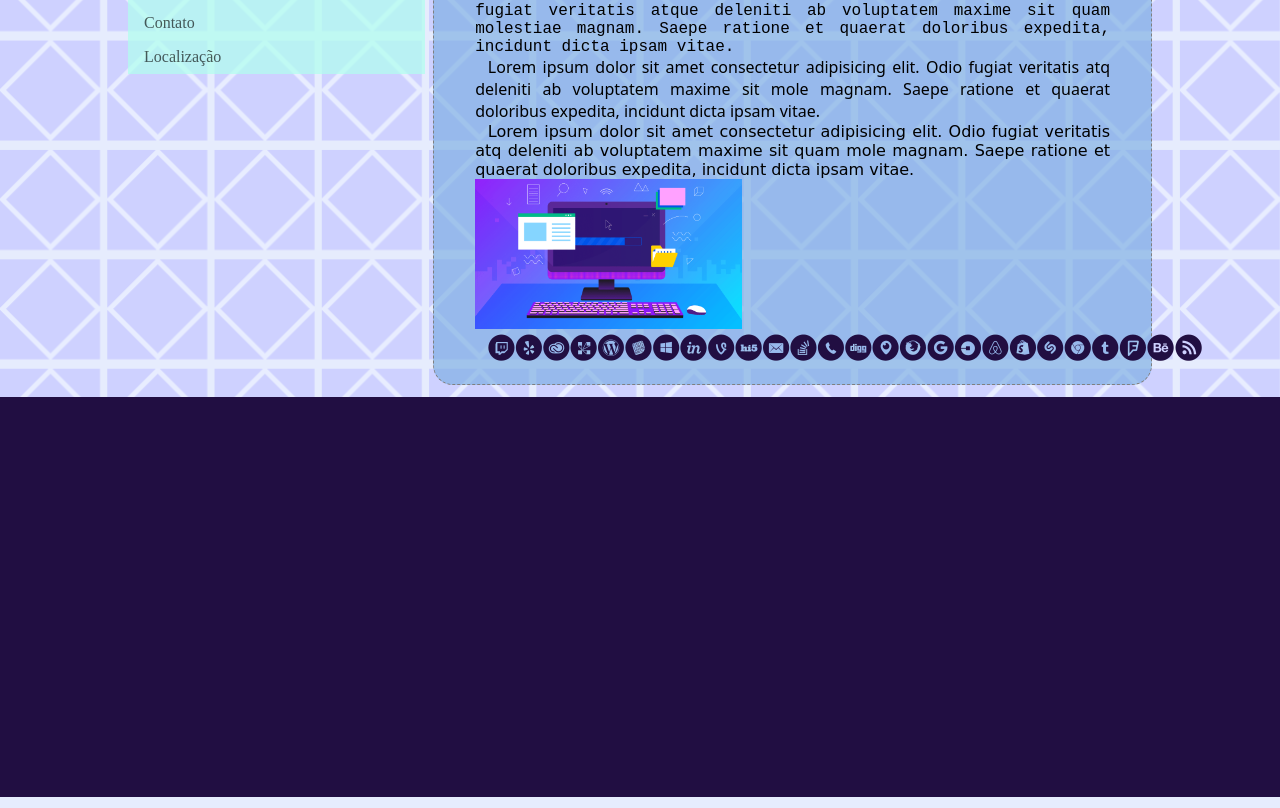
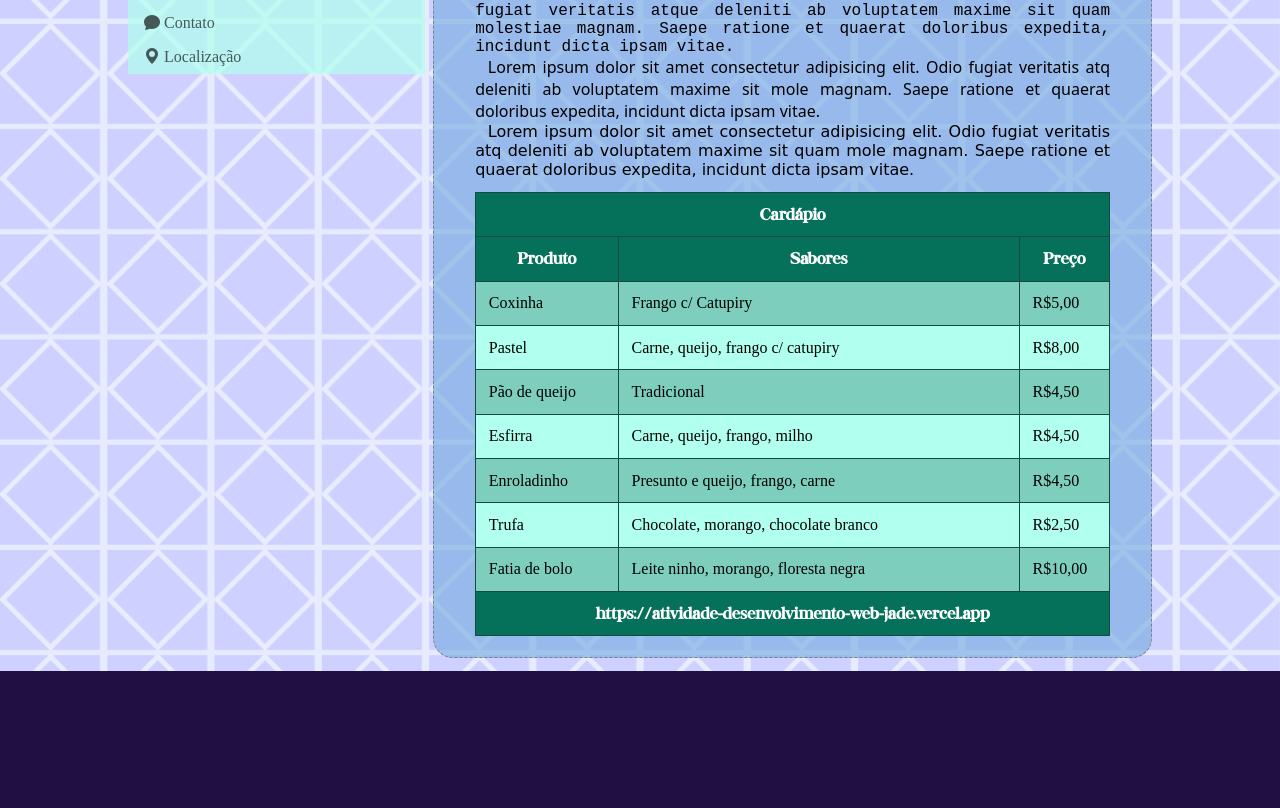
Before and after one commit to raul612/atividade_-desenvolvimento_web, a plain HTML site: page sobre.html in a window 1280 px wide. Shown: the part 397-1205 px from the top of the page. Drawn offline with nearby package versions, Linux system fonts and the light colour scheme; a web font is replaced by a local one.

Commit message:
att navbar & tabela

```diff
--- a/css/css.css
+++ b/css/css.css
@@ -1,3 +1,7 @@
+@import url("https://cdn.jsdelivr.net/npm/bootstrap-icons@1.11.3/font/bootstrap-icons.min.css");
+
+@import url('https://fonts.googleapis.com/css2?family=Atma:wght@300;400;500;600;700&family=Lavishly+Yours&family=Spline+Sans+Mono:ital,wght@0,300..700;1,300..700&display=swap');
+
 @font-face {
     font-family: 'Washington';
     src: url('../fontes/Washington.ttf');
@@ -13,7 +17,7 @@
     src: url('../fontes/Social\ Media\ Circled.ttf');
 }
 
-@import url('https://fonts.googleapis.com/css2?family=Atma:wght@300;400;500;600;700&family=Lavishly+Yours&family=Spline+Sans+Mono:ital,wght@0,300..700;1,300..700&display=swap');
+
 
 body{
     background-image: url(../media/fundo.png);
@@ -222,3 +226,32 @@ nav.superior .active{
     background-color:rgb(20, 75, 63);
     color: white;
 }
+
+table.tabela{
+    border: 1px solid rgb(20, 75, 63);
+    border-collapse: collapse;
+    width: 100%;
+    margin-top: 2%;
+    border-radius: 20px;
+}
+
+table.tabela th,
+table.tabela td{
+    border: 1px solid rgb(20, 75, 63);
+    padding: 2%;
+}
+
+table.tabela tr:nth-child(even){
+    background-color: #b1ffee;
+}
+
+table.tabela tr:nth-child(odd){
+    background-color: #7ecebd;
+}
+
+table.tabela th{
+    background-color: #05715a;
+    color: white;
+    text-align: center;
+    font-family: 'Washington';
+}
--- a/sobre.html
+++ b/sobre.html
@@ -22,7 +22,7 @@
         </header>
         <nav class="superior">
             <ul>
-                <li><a href="index.html" title="Início">Início</a></li>
+                <li><a href="index.html" title="Início">Início </a></li>
                 <li><a href="sobre.html" title="Sobre nós" class="active">Sobre nós</a></li>
                 <li><a href="conteudo.html" title="Conteúdo">Conteúdo</a></li>
                 <li><a href="contato.html" title="Entre em contato">Contato</a></li>
@@ -31,11 +31,11 @@
         </nav>
         <nav class="lateral">
             <ul>
-                <li><a href="index.html" title="Início" >Início</a></li>
-                <li><a href="sobre.html" title="Sobre nós" class="active">Sobre nós</a></li>
-                <li><a href="conteudo.html" title="Conteúdo">Conteúdo</a></li>
-                <li><a href="contato.html" title="Entre em contato">Contato</a></li>
-                <li><a href="localizacao.html" title="Localização">Localização</a></li>
+                <li><a href="index.html" title="Início"><i class="bi bi-house-fill"></i>  Início</a></li>
+                <li><a href="sobre.html" title="Sobre nós" class="active"><i class="bi bi-info-circle-fill"></i>  Sobre nós</a></li>
+                <li><a href="conteudo.html" title="Conteúdo"><i class="bi bi-box-fill"></i>  Conteúdo</a></li>
+                <li><a href="contato.html" title="Entre em contato"><i class="bi bi-chat-fill"></i>  Contato</a></li>
+                <li><a href="localizacao.html" title="Localização"><i class="bi bi-geo-alt-fill"></i>  Localização</a></li>
             </ul>
         </nav>
         <main>
@@ -58,8 +58,60 @@
                 magnam. Saepe ratione et quaerat doloribus
                 expedita, incidunt dicta ipsam vitae.
             </p>
-            <img src="media/pc.png" id="pc" alt="pc">
-            <p class="icon">abcdefghijklmnopqrstuvwxyz</p>
+            <table class="tabela">
+                <thead>
+                    <tr>
+                        <th colspan="3">Cardápio</th>
+                    </tr>
+                    <tr>
+                        <th>Produto</th>
+                        <th>Sabores</th>
+                        <th>Preço</th>
+                    </tr>
+                </thead>
+                <tbody>
+                    <tr>
+                        <td>Coxinha</td>
+                        <td>Frango c/ Catupiry</td>
+                        <td>R$5,00</td>
+                    </tr>
+                    <tr>
+                        <td>Pastel</td>
+                        <td>Carne, queijo, frango c/ catupiry</td>
+                        <td>R$8,00</td>
+                    </tr>
+                    <tr>
+                        <td>Pão de queijo</td>
+                        <td>Tradicional</td>
+                        <td>R$4,50</td>
+                    </tr>
+                    <tr>
+                        <td>Esfirra</td>
+                        <td>Carne, queijo, frango, milho</td>
+                        <td>R$4,50</td>
+                    </tr>
+                    <tr>
+                        <td>Enroladinho</td>
+                        <td>Presunto e queijo, frango, carne</td>
+                        <td>R$4,50</td>
+                    </tr>
+                    <tr>
+                        <td>Trufa</td>
+                        <td>Chocolate, morango, chocolate branco</td>
+                        <td>R$2,50</td>
+                    </tr>
+                    <tr>
+                        <td>Fatia de bolo</td>
+                        <td>Leite ninho, morango, floresta negra</td>
+                        <td>R$10,00</td>
+                    </tr>
+                </tbody>
+                <tfoot>
+                    <tr>
+                        <th colspan="3">https://atividade-desenvolvimento-web-jade.vercel.app</th>
+                    </tr>
+                </tfoot>
+            </table>
         </main>
     </div>
     <footer>
```
Also changed, not shown: contato.html (+5 -5 lines), conteudo.html (+5 -5 lines), index.html (+6 -5 lines), localizacao.html (+5 -5 lines).
